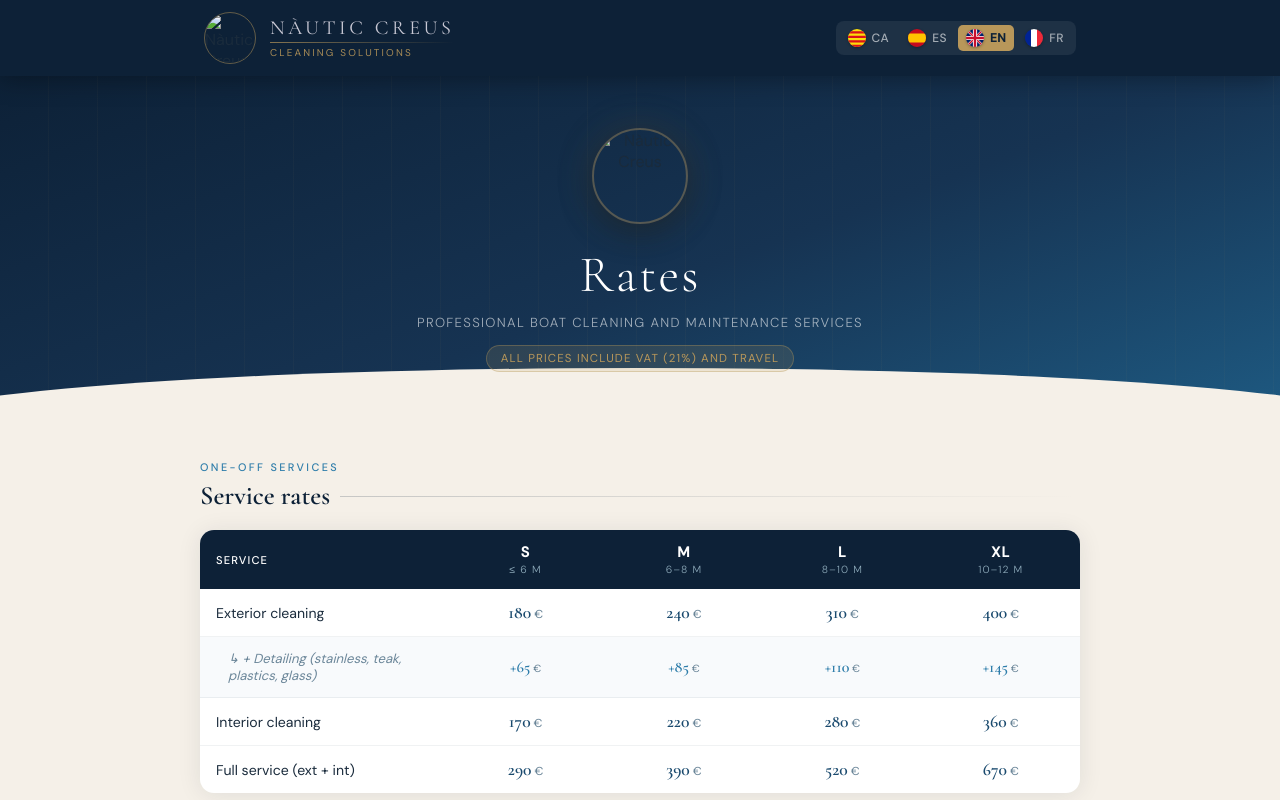
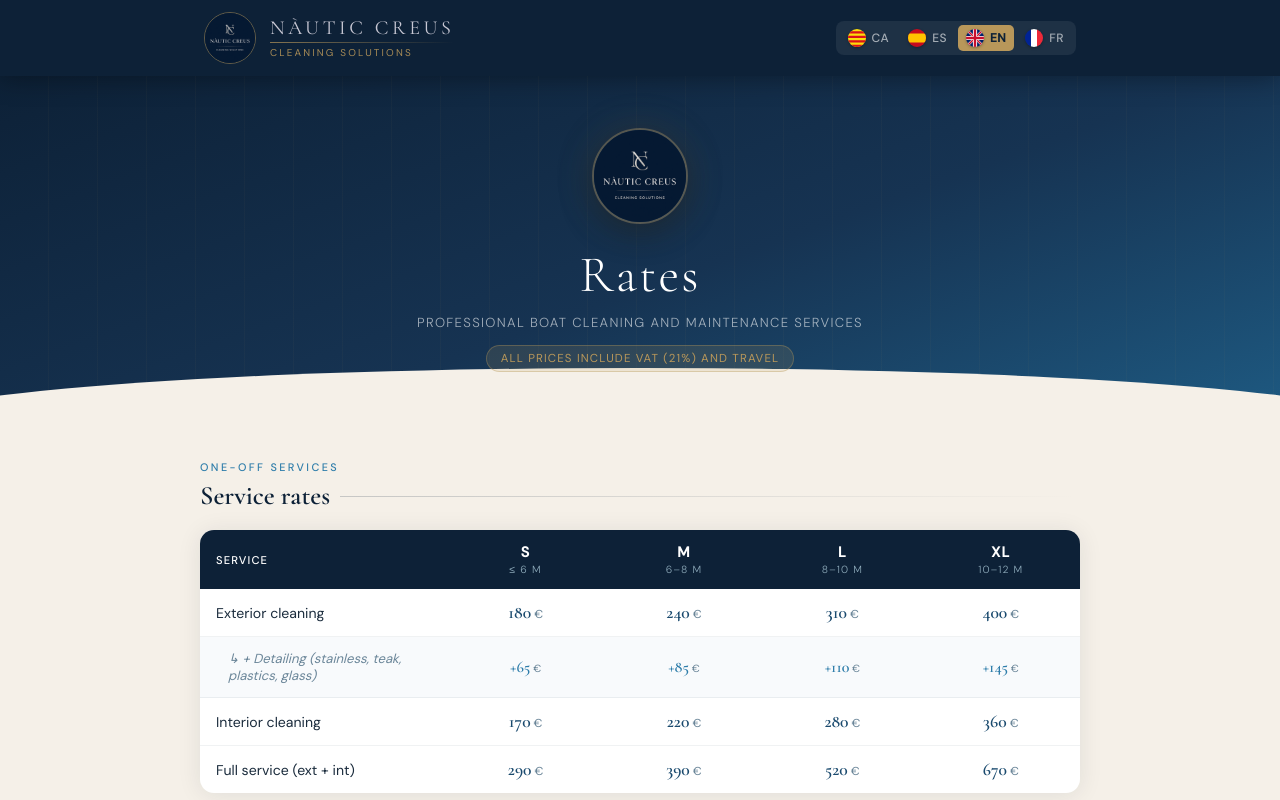
Before and after one commit to NauticCreus/nauticcreus-web, a website: page index.html in a window 1280 px wide. Shown: the top 800 px of the page. Drawn offline with nearby package versions, Linux system fonts and the light colour scheme; no server answers.

Commit message:
Update index.html

```diff
--- a/index.html
+++ b/index.html
@@ -106,7 +106,7 @@
 <header>
   <div class="header-inner">
     <div class="logo">
-      <div class="logo-img-wrap"><img src="/Logo_Nautic_Creus.png" alt="Nàutic Creus"></div>
+      <div class="logo-img-wrap"><img src="/Logo%20Nautic%20Creus.png" alt="Nàutic Creus"></div>
       <div>
         <div class="logo-name">Nàutic Creus</div>
         <div class="logo-divider"></div>
@@ -123,7 +123,7 @@
 </header>
 <div class="hero">
   <div class="hero-deco"></div>
-  <div class="hero-logo"><img src="/Logo_Nautic_Creus.png" alt="Nàutic Creus"></div>
+  <div class="hero-logo"><img src="/Logo%20Nautic%20Creus.png" alt="Nàutic Creus"></div>
   <h1 data-i18n="hero_title">Tarifes <em id="year-hero">2026</em></h1>
   <p class="hero-sub" data-i18n="hero_sub">Serveis professionals de neteja i manteniment&nbsp;nàutic</p>
   <div class="iva-badge" data-i18n="iva_note">Tots els preus inclouen IVA&nbsp;(21%) i&nbsp;desplaçament</div>
```
